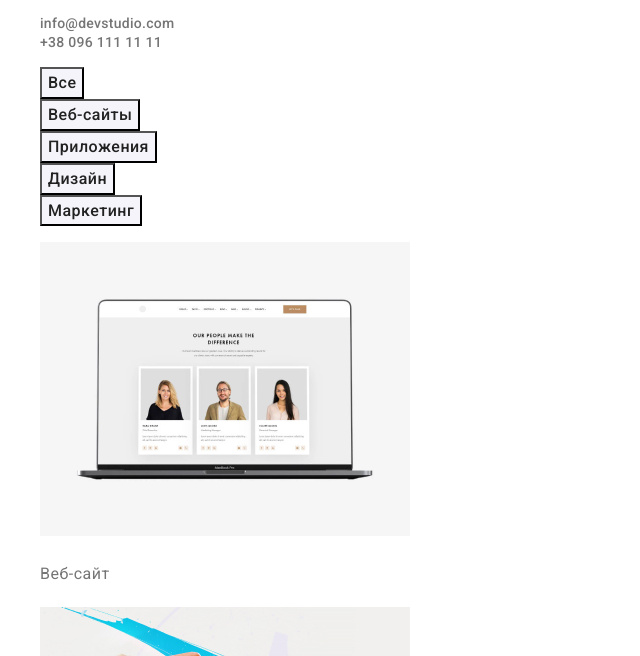
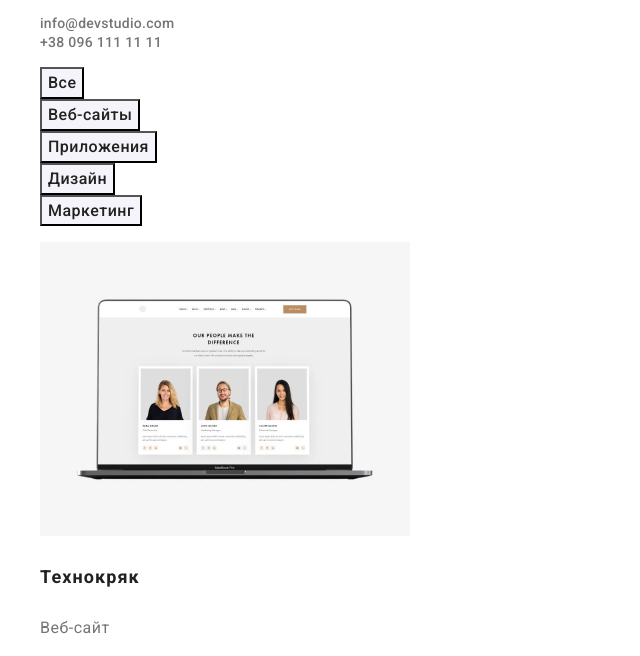
Before and after one commit to ihor-nechyporenko/goit-markup-hw-02, a plain HTML site: page portfolio.html in a window 1280 px wide. Shown: the part 104-760 px from the top of the page, without its empty margins (0-640 px from the left). Drawn offline with Linux system fonts and the light colour scheme.

Commit message:
missed ">"

```diff
--- a/portfolio.html
+++ b/portfolio.html
@@ -60,7 +60,7 @@
             <ul class="list">
                 <li>
                     <img src="./imeges/portfolio/img-1.jpg" width="370" height="294" alt="Страница сайта на ноутбуке">
-                    <h3 class="examples"Технокряк</h3>
+                    <h3 class="examples">Технокряк</h3>
                     <p class="examples-item">Веб-сайт</p>
                 </li>
                 <li>
```
